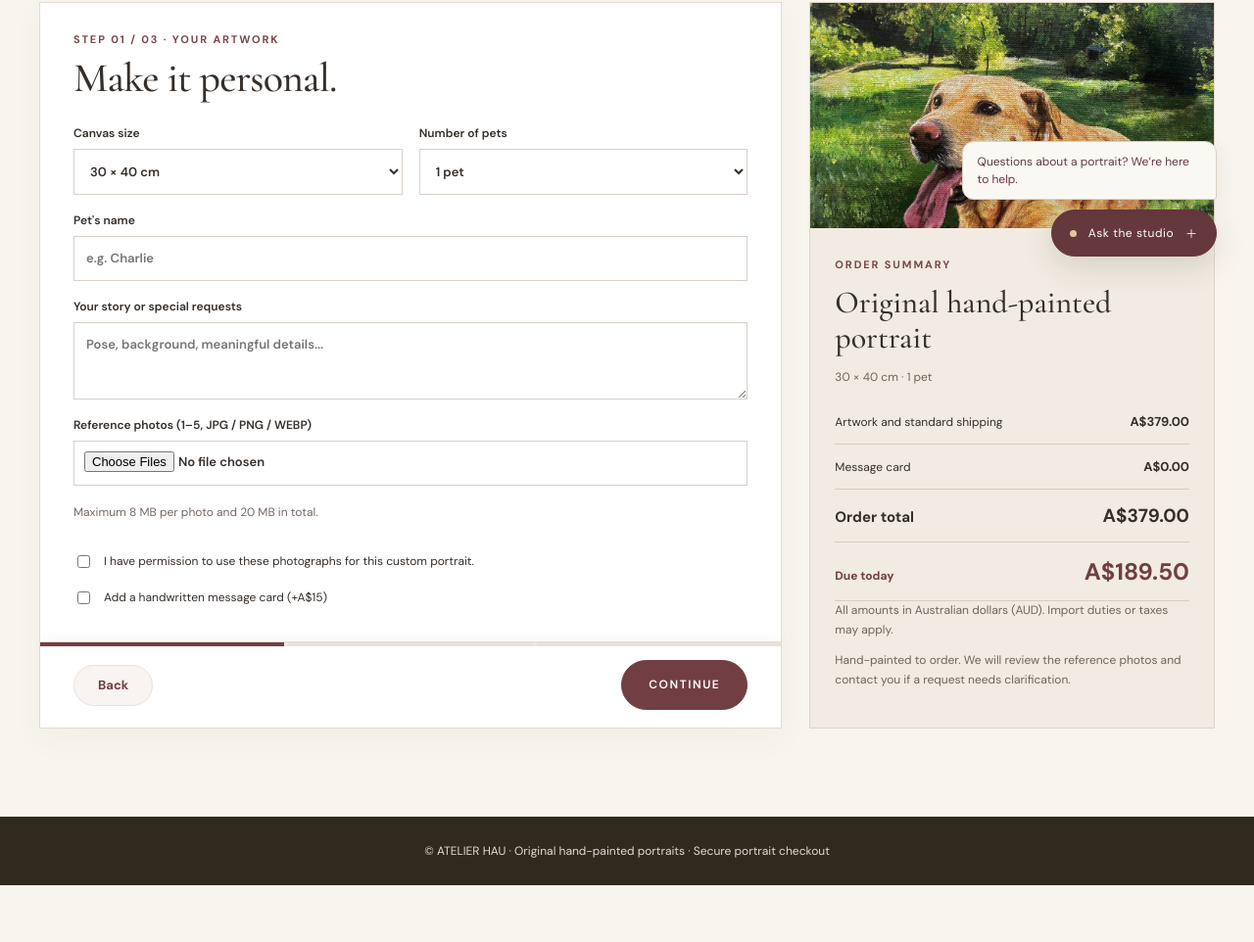
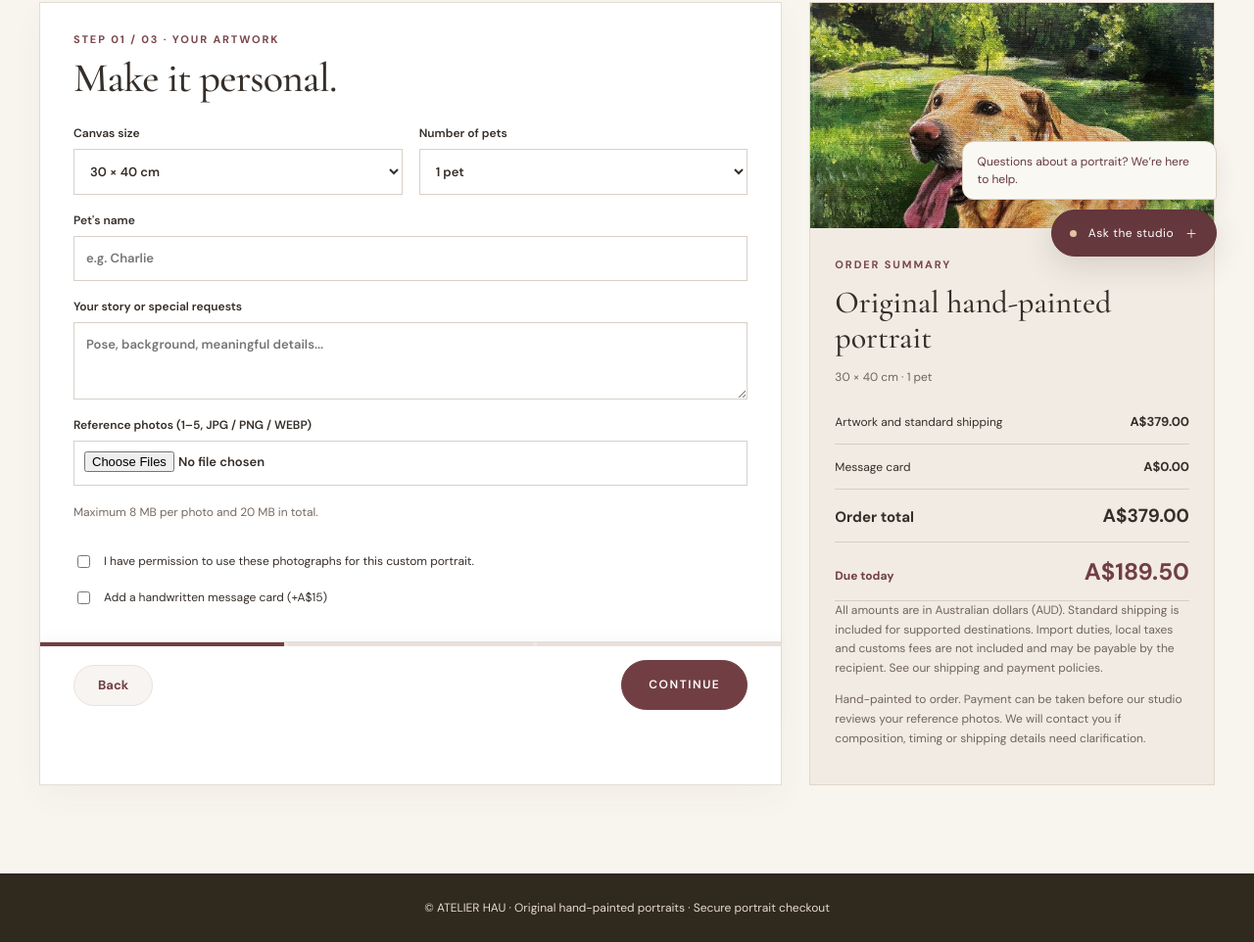
Before and after one commit to tanhau610/latelier-heritage, a plain HTML site: page checkout.html in a window 1280 px wide. Shown: the part 506-1468 px from the top of the page at 98% size. Before the commit the page ends 1410 px from the top, so only its background shows below. Drawn offline with nearby package versions, Linux system fonts and the light colour scheme.

Commit message:
Clarify international duties and pre-review payment at checkout

```diff
--- a/checkout.html
+++ b/checkout.html
@@ -98,8 +98,8 @@
           <div class="checkout-line"><span>Message card</span><strong id="summary-card">A$0.00</strong></div>
           <div class="checkout-line checkout-total"><span>Order total</span><strong id="summary-total">A$379.00</strong></div>
           <div class="checkout-line checkout-due"><span>Due today</span><strong id="summary-due">A$189.50</strong></div>
-          <p class="checkout-hint">All amounts in Australian dollars (AUD). Import duties or taxes may apply.</p>
-          <p class="checkout-hint">Hand-painted to order. We will review the reference photos and contact you if a request needs clarification.</p>
+          <p class="checkout-hint">All amounts are in Australian dollars (AUD). Standard shipping is included for supported destinations. Import duties, local taxes and customs fees are not included and may be payable by the recipient. See our <a href="policies.html" target="_blank" rel="noopener noreferrer">shipping and payment policies</a>.</p>
+          <p class="checkout-hint">Hand-painted to order. Payment can be taken before our studio reviews your reference photos. We will contact you if composition, timing or shipping details need clarification.</p>
         </div>
       </aside>
     </div>
```
